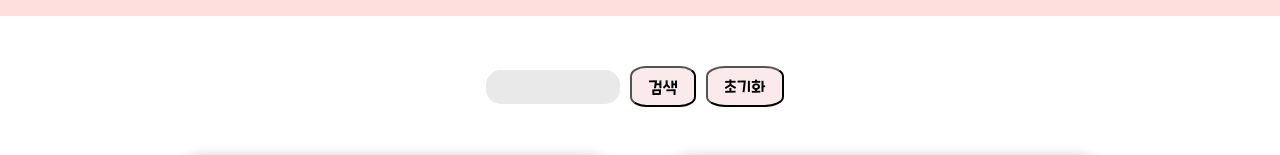
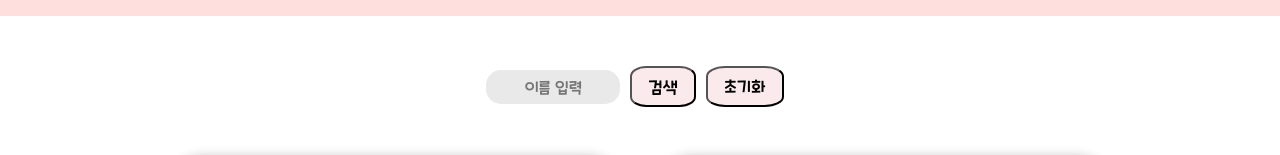
Before and after one commit to merrybmc/1day1commitChallenge, a React (Create React App) app: page / in a window 1280 px wide. Shown: the part 144-299 px from the top of the page. Built offline with nearby package versions, Linux system fonts and the light colour scheme.

Commit message:
input placeholder, animation 추가

```diff
--- a/src/components/Badge/Badge.styled.js
+++ b/src/components/Badge/Badge.styled.js
@@ -1,13 +1,14 @@
-import styled from "styled-components";
+import styled from 'styled-components';
 
 export const Badge = styled.div`
   padding: 5px 10px;
   border-radius: 2rem;
-  margin-bottom: 8px;
+  margin-bottom: 12px;
   margin-right: 4px;
   background-color: gold;
   display: inline-block;
   font-size: 12px;
+  cursor: default;
 `;
 
 export const BadgeContainer = styled.div`
--- a/src/components/SearchBar/SearchBar.jsx
+++ b/src/components/SearchBar/SearchBar.jsx
@@ -11,7 +11,7 @@ const SearchBar = forwardRef((props) => {
 
   return (
     <Container>
-      <Input type='text' value={inputValue} onChange={(e) => handleOnchange(e)} />
+      <Input type='text' placeholder='이름 입력' value={inputValue} onChange={(e) => handleOnchange(e)} />
       <Button
         onClick={() => {
           props.onSearchHandler(inputValue);
--- a/src/components/SearchBar/SearchBar.styled.js
+++ b/src/components/SearchBar/SearchBar.styled.js
@@ -23,9 +23,11 @@ export const Button = styled.button`
   margin-right: 10px;
   border-radius: 25%;
   cursor: pointer;
+  transition: 0.25s;
 
   &:hover {
     background-color: #2e3c7e;
     color: #fbeaeb;
+    transform: scale(1.2);
   }
 `;
```
